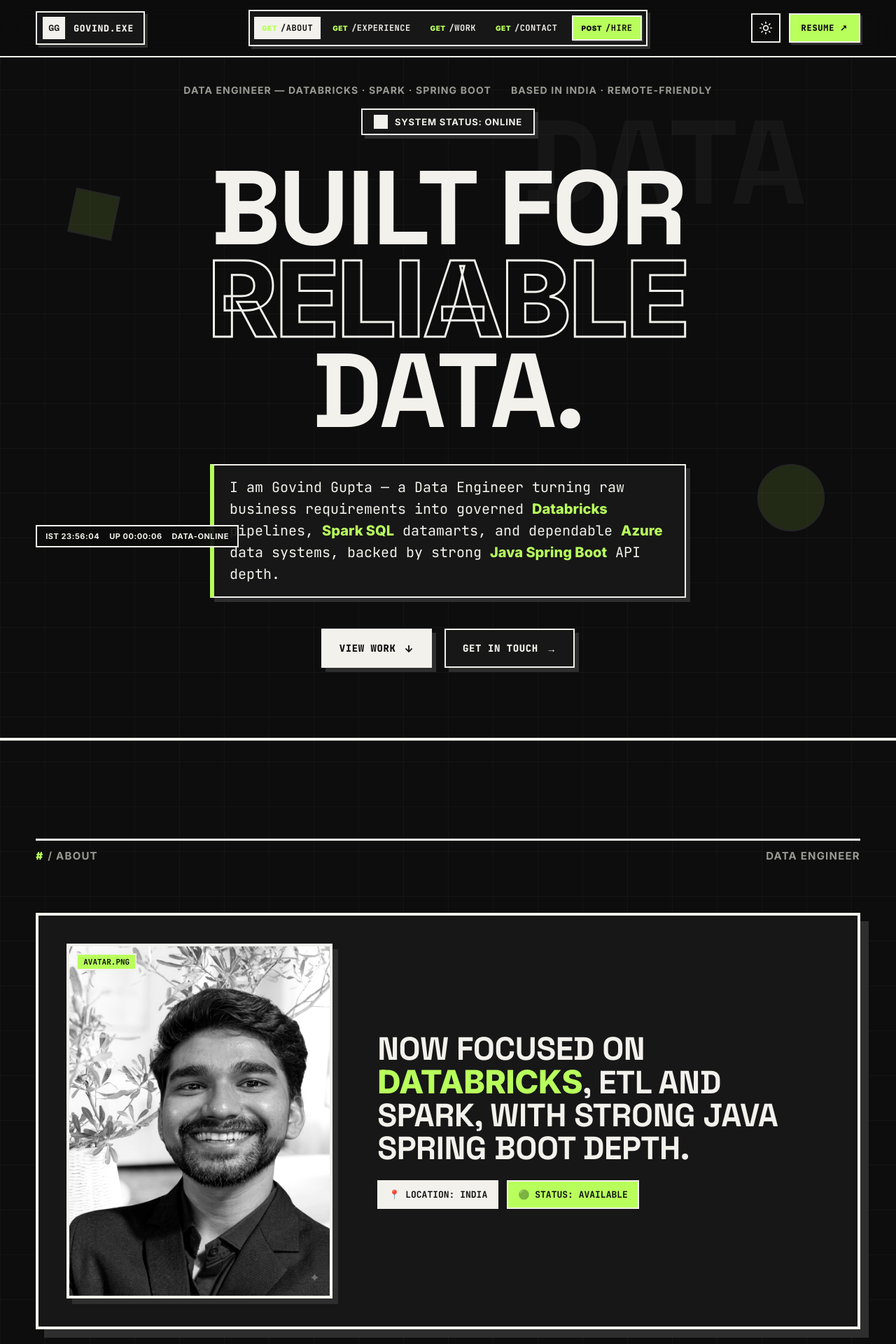
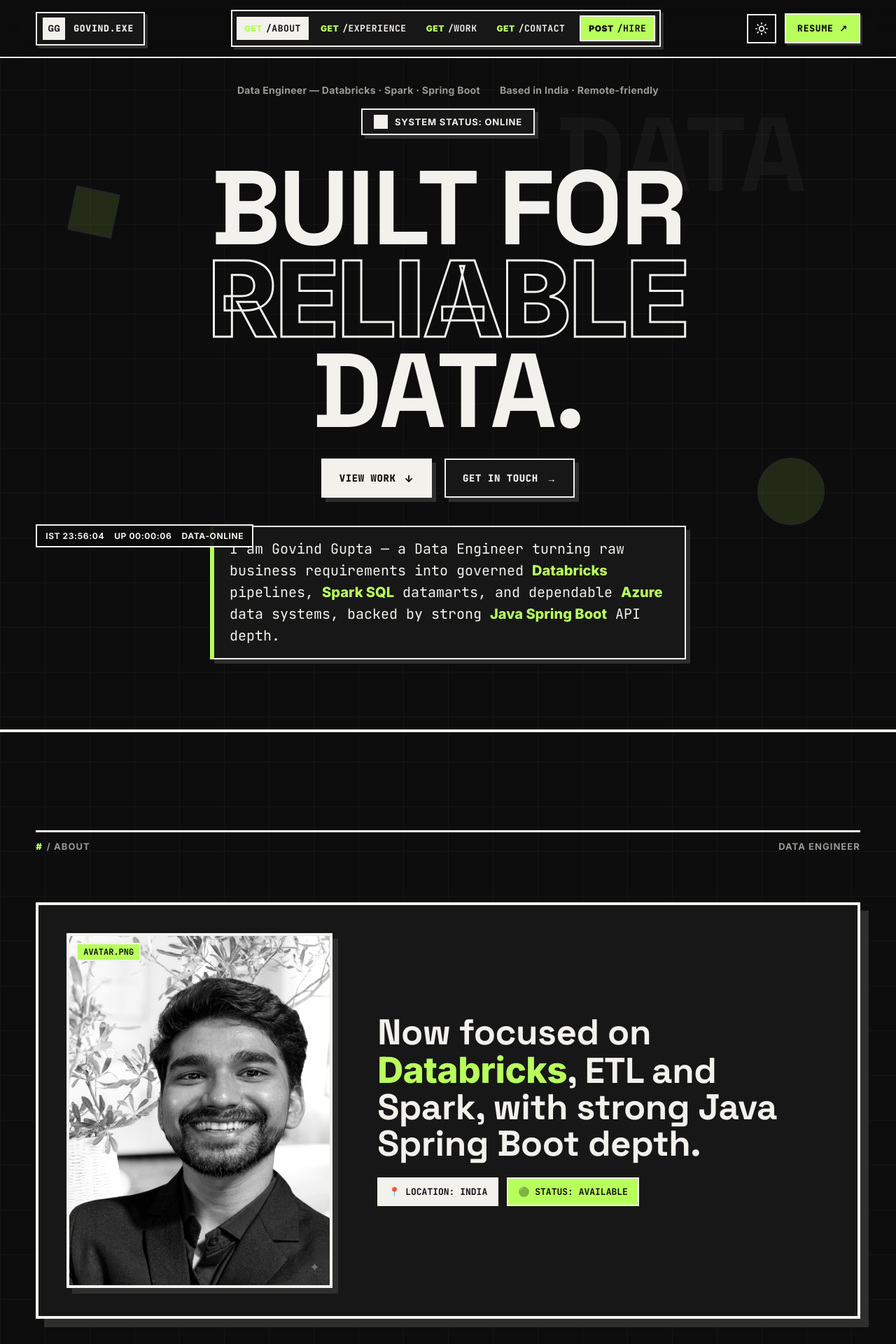
Before and after one commit to govind516/3D-Portfolio-Website, a React (Vite) app: page / in a window 1280 px wide. Shown: the top 1920 px of the page at 70% size. Built offline with nearby package versions, Linux system fonts and the light colour scheme.

Commit message:
fix: usability pass - type scale tokens, 12px text floor, hero CTA proximity, contact form balance, scroll-spy reset, WIP project chip

```diff
--- a/src/components/CinematicPortfolio.jsx
+++ b/src/components/CinematicPortfolio.jsx
@@ -101,7 +101,7 @@
   const [menuOpen, setMenuOpen] = useState(false);
   const [form, setForm] = useState({ name: "", email: "", message: "" });
   const [sending, setSending] = useState(false);
-  const [activeSection, setActiveSection] = useState("about");
+  const [activeSection, setActiveSection] = useState("");
   const [theme, setTheme] = useState(getInitialTheme);
   const [preloaderDone, setPreloaderDone] = useState(false);
   const [now, setNow] = useState(() => new Date());
@@ -216,7 +216,7 @@
 
     const isButtonLike = (target) =>
       target.closest(
-        ".brut-button, .project-arrow, .theme-toggle, .brut-resume, .is-hire, button, input, textarea, select, label"
+        ".brut-button, .theme-toggle, .brut-resume, .is-hire, button, input, textarea, select, label"
       );
     const isLink = (target) => target.closest("a");
 
@@ -269,6 +269,10 @@
         entries.forEach((entry) => {
           if (entry.isIntersecting) {
             setActiveSection(entry.target.id);
+          } else {
+            setActiveSection((current) =>
+              current === entry.target.id ? "" : current
+            );
           }
         });
       },
@@ -348,7 +352,7 @@
     if (window.matchMedia("(prefers-reduced-motion: reduce)").matches) return;
 
     const magneticEls = document.querySelectorAll(
-      ".brut-button, .project-arrow, .brut-resume, .theme-toggle"
+      ".brut-button, .brut-resume, .theme-toggle"
     );
     const onMagneticMove = (event) => {
       const el = event.currentTarget;
@@ -608,14 +612,6 @@
               DATA.
             </h1>
 
-            <p className="hero-statement">
-              I am Govind Gupta — a Data Engineer turning raw business
-              requirements into governed <b>Databricks</b> pipelines,{" "}
-              <b>Spark SQL</b> datamarts, and dependable{" "}
-              <b>Azure</b> data systems, backed by strong{" "}
-              <b>Java Spring Boot</b> API depth.
-            </p>
-
             <div className="hero-actions">
               <a href="#work" className="brut-button is-solid">
                 View Work <b>↓</b>
@@ -627,6 +623,14 @@
                 Get in Touch <b>→</b>
               </a>
             </div>
+
+            <p className="hero-statement">
+              I am Govind Gupta — a Data Engineer turning raw business
+              requirements into governed <b>Databricks</b> pipelines,{" "}
+              <b>Spark SQL</b> datamarts, and dependable{" "}
+              <b>Azure</b> data systems, backed by strong{" "}
+              <b>Java Spring Boot</b> API depth.
+            </p>
           </div>
         </section>
 
@@ -797,6 +801,11 @@
                     ))}
                   </div>
                   <div className="project-cta">
+                    {project.inProgress && !project.source_code_link ? (
+                      <span className="project-wip">
+                        In Progress — Case Study Soon
+                      </span>
+                    ) : (
                       <div className="project-links">
                         {project.source_code_link ? (
                           <a
@@ -817,20 +826,7 @@
                           </a>
                         ) : null}
                       </div>
-                    {project.source_code_link ? (
-                      <a
-                        className="project-arrow"
-                        href={project.source_code_link}
-                        target="_blank"
-                        rel="noopener noreferrer"
-                        aria-label={`Open ${project.name} source code`}
-                      >
-                        <i
-                          className="ri-arrow-right-up-line"
-                          aria-hidden="true"
-                        />
-                      </a>
-                    ) : null}
+                    )}
                   </div>
                 </div>
               </article>
--- a/src/constants/index.js
+++ b/src/constants/index.js
@@ -82,6 +82,7 @@
     imageHeight: 801,
     imageAlt:
       "Screenshot of the Meeting-to-Action Copilot app showing a meeting summary and generated action items",
+    inProgress: true,
   },
   {
     name: "Journal App",
--- a/src/index.css
+++ b/src/index.css
@@ -20,6 +20,16 @@
   --shadow: #2e2e2e;
   --font-display: "Space Grotesk", sans-serif;
   --font-mono: "JetBrains Mono", monospace;
+  --text-2xs: 0.75rem;
+  --text-xs: 0.8125rem;
+  --text-sm: 0.875rem;
+  --text-base: 1rem;
+  --text-lg: 1.25rem;
+  --text-title: clamp(1.25rem, 2.6vw, 1.875rem);
+  --text-headline: clamp(1.625rem, 4vw, 3.5rem);
+  --text-display: clamp(3.5rem, 12vw, 9.375rem);
+  --text-quote: clamp(3rem, 6vw, 3.5rem);
+  --text-giant: clamp(7.5rem, 22vw, 20rem);
   background: var(--bg);
   color-scheme: dark;
 }
@@ -45,7 +55,7 @@
   overflow-x: hidden;
   background: var(--bg);
   color: var(--ink);
-  font-size: 16px;
+  font-size: var(--text-base);
 }
 
 ::selection {
@@ -62,7 +72,6 @@
 .brut-resume:focus-visible,
 .theme-toggle:focus-visible,
 .brut-menu-button:focus-visible,
-.project-arrow:focus-visible,
 .brut-nav-links a.is-hire:focus-visible {
   outline: 3px solid var(--accent);
   outline-offset: 2px;
@@ -192,7 +201,7 @@
   box-shadow: 8px 8px 0 var(--shadow);
   padding: 18px 20px;
   font-family: var(--font-mono);
-  font-size: 12.5px;
+  font-size: var(--text-xs);
   line-height: 1.8;
   color: var(--ink);
 }
@@ -242,7 +251,7 @@
   -webkit-backdrop-filter: blur(12px);
   color: var(--ink);
   font-family: var(--font-mono);
-  font-size: 11px;
+  font-size: var(--text-2xs);
   font-weight: 700;
   letter-spacing: 0.05em;
   text-transform: uppercase;
@@ -352,7 +361,7 @@
   background: var(--ink);
   color: var(--bg);
   font-family: var(--font-display);
-  font-size: 12px;
+  font-size: var(--text-xs);
   font-weight: 900;
   transition: background 0.18s ease, color 0.18s ease;
 }
@@ -364,7 +373,7 @@
 
 .brand-name {
   font-family: var(--font-mono);
-  font-size: 13px;
+  font-size: var(--text-xs);
   font-weight: 800;
   letter-spacing: 0.06em;
   text-transform: uppercase;
@@ -387,7 +396,7 @@
   padding: 8px 11px;
   color: var(--ink);
   font-family: var(--font-mono);
-  font-size: 12px;
+  font-size: var(--text-xs);
   font-weight: 700;
   text-transform: uppercase;
   letter-spacing: 0.04em;
@@ -397,7 +406,7 @@
 
 .brut-nav-links a .method {
   color: var(--accent);
-  font-size: 10px;
+  font-size: var(--text-2xs);
   font-weight: 900;
 }
 
@@ -482,7 +491,7 @@
   color: var(--accent-ink);
   padding: 11px 16px;
   font-family: var(--font-mono);
-  font-size: 12px;
+  font-size: var(--text-xs);
   font-weight: 800;
   text-transform: uppercase;
   letter-spacing: 0.06em;
@@ -505,7 +514,7 @@
   color: var(--ink);
   padding: 11px 16px;
   font-family: var(--font-mono);
-  font-size: 12px;
+  font-size: var(--text-xs);
   font-weight: 800;
   text-transform: uppercase;
   cursor: pointer;
@@ -552,7 +561,7 @@
   border-top: 3px solid var(--ink);
   padding-top: 12px;
   font-family: var(--font-mono);
-  font-size: clamp(12px, 1.4vw, 15px);
+  font-size: var(--text-xs);
   font-weight: 700;
   text-transform: uppercase;
   letter-spacing: 0.08em;
@@ -629,7 +638,7 @@
   right: 10%;
   font-family: var(--font-display);
   font-weight: 800;
-  font-size: clamp(80px, 14vw, 170px);
+  font-size: var(--text-display);
   line-height: 1;
   color: var(--ink);
   opacity: 0.04;
@@ -656,10 +665,9 @@
   gap: 8px 28px;
   flex-wrap: wrap;
   font-family: var(--font-mono);
-  font-size: clamp(11px, 1.4vw, 14px);
+  font-size: var(--text-sm);
   font-weight: 700;
-  text-transform: uppercase;
-  letter-spacing: 0.08em;
+  letter-spacing: 0.02em;
   color: var(--muted);
   margin-bottom: 18px;
   animation: fade-up 700ms ease-out both;
@@ -673,7 +681,7 @@
   padding: 7px 16px;
   font-family: var(--font-mono);
   font-weight: 700;
-  font-size: 13px;
+  font-size: var(--text-xs);
   text-transform: uppercase;
   letter-spacing: 0.06em;
   box-shadow: 5px 5px 0 var(--shadow);
@@ -702,11 +710,11 @@
 .hero-title {
   font-family: var(--font-display);
   font-weight: 800;
-  font-size: clamp(56px, 12vw, 150px);
+  font-size: var(--text-display);
   line-height: 0.86;
   letter-spacing: -0.02em;
   text-transform: uppercase;
-  margin-bottom: clamp(24px, 4vw, 40px);
+  margin-bottom: clamp(20px, 3vw, 32px);
   animation: fade-up 800ms ease-out 120ms both;
 }
 
@@ -718,18 +726,18 @@
 
 .hero-statement {
   max-width: 680px;
-  margin: 0 auto clamp(28px, 4vw, 44px);
+  margin: clamp(24px, 4vw, 40px) auto 0;
   background: var(--panel);
   color: var(--ink);
   border: 2px solid var(--ink);
   border-left: 6px solid var(--accent);
   padding: 16px 22px;
   font-family: var(--font-mono);
-  font-size: clamp(15px, 2vw, 20px);
+  font-size: var(--text-lg);
   line-height: 1.55;
   box-shadow: 6px 6px 0 var(--shadow);
   text-align: left;
-  animation: fade-up 800ms ease-out 220ms both;
+  animation: fade-up 800ms ease-out 320ms both;
 }
 
 .hero-statement b {
@@ -742,7 +750,7 @@
   gap: 18px;
   flex-wrap: wrap;
   justify-content: center;
-  animation: fade-up 800ms ease-out 320ms both;
+  animation: fade-up 800ms ease-out 220ms both;
 }
 
 /* ===== BUTTON ===== */
@@ -756,7 +764,7 @@
   padding: 0 24px;
   border: 2px solid var(--ink);
   font-family: var(--font-mono);
-  font-size: 14px;
+  font-size: var(--text-sm);
   font-weight: 800;
   text-transform: uppercase;
   letter-spacing: 0.04em;
@@ -845,7 +853,7 @@
   background: var(--accent);
   color: var(--accent-ink);
   font-family: var(--font-mono);
-  font-size: 11px;
+  font-size: var(--text-2xs);
   font-weight: 700;
   padding: 3px 8px;
   border: 2px solid var(--ink);
@@ -854,9 +862,8 @@
 .about-copy h2 {
   font-family: var(--font-display);
   font-weight: 800;
-  font-size: clamp(26px, 3.6vw, 52px);
+  font-size: var(--text-headline);
   line-height: 1.02;
-  text-transform: uppercase;
   letter-spacing: -0.01em;
   margin-bottom: 22px;
 }
@@ -874,7 +881,7 @@
 
 .about-badge {
   font-family: var(--font-mono);
-  font-size: 13px;
+  font-size: var(--text-xs);
   font-weight: 700;
   padding: 10px 14px;
   border: 2px solid var(--ink);
@@ -929,7 +936,7 @@
 .testimonial-mark {
   font-family: var(--font-display);
   font-weight: 800;
-  font-size: 56px;
+  font-size: var(--text-quote);
   line-height: 0.4;
   color: var(--accent);
   margin-bottom: 4px;
@@ -937,7 +944,7 @@
 
 .testimonial-body blockquote {
   font-family: var(--font-mono);
-  font-size: clamp(14px, 1.8vw, 18px);
+  font-size: var(--text-base);
   line-height: 1.6;
   color: var(--ink);
   max-width: 640px;
@@ -952,14 +959,14 @@
 
 .testimonial-body figcaption strong {
   font-family: var(--font-display);
-  font-size: 15px;
+  font-size: var(--text-sm);
   text-transform: uppercase;
   letter-spacing: 0.02em;
 }
 
 .testimonial-body figcaption span {
   font-family: var(--font-mono);
-  font-size: 11px;
+  font-size: var(--text-2xs);
   font-weight: 700;
   text-transform: uppercase;
   letter-spacing: 0.08em;
@@ -1014,14 +1021,14 @@
 
 .timeline-head h3 {
   font-family: var(--font-display);
-  font-size: clamp(20px, 2.6vw, 30px);
+  font-size: var(--text-title);
   line-height: 1.1;
   text-transform: uppercase;
 }
 
 .timeline-date-badge {
   font-family: var(--font-mono);
-  font-size: 11px;
+  font-size: var(--text-2xs);
   font-weight: 700;
   text-transform: uppercase;
   letter-spacing: 0.04em;
@@ -1034,7 +1041,7 @@
 .timeline-company {
   font-family: var(--font-mono);
   font-weight: 700;
-  font-size: 15px;
+  font-size: var(--text-sm);
   color: var(--accent);
   margin-bottom: 12px;
 }
@@ -1049,7 +1056,7 @@
 .timeline-points li {
   color: var(--muted);
   line-height: 1.55;
-  font-size: 14.5px;
+  font-size: var(--text-sm);
 }
 
 .timeline-points li::marker {
@@ -1077,7 +1084,7 @@
   min-height: 80px;
   padding: 0 28px;
   font-family: var(--font-mono);
-  font-size: clamp(16px, 2.2vw, 24px);
+  font-size: var(--text-lg);
   font-weight: 700;
   text-transform: uppercase;
   white-space: nowrap;
@@ -1109,7 +1116,7 @@
   font-weight: 800;
   text-transform: uppercase;
   letter-spacing: -0.01em;
-  font-size: clamp(48px, 9vw, 132px);
+  font-size: var(--text-display);
   line-height: 0.9;
   color: transparent;
   -webkit-text-stroke: 3px var(--ink);
@@ -1179,7 +1186,7 @@
 
 .project-type {
   font-family: var(--font-mono);
-  font-size: 11px;
+  font-size: var(--text-2xs);
   font-weight: 700;
   text-transform: uppercase;
   letter-spacing: 0.08em;
@@ -1188,7 +1195,7 @@
 
 .project-body h3 {
   font-family: var(--font-display);
-  font-size: clamp(22px, 2.6vw, 34px);
+  font-size: var(--text-title);
   font-weight: 800;
   text-transform: uppercase;
   line-height: 1;
@@ -1196,7 +1203,7 @@
 
 .project-body p {
   font-family: var(--font-mono);
-  font-size: 13.5px;
+  font-size: var(--text-sm);
   color: var(--muted);
   line-height: 1.7;
   flex: 1;
@@ -1212,7 +1219,7 @@
   background: var(--ink);
   color: var(--bg);
   font-family: var(--font-mono);
-  font-size: 10px;
+  font-size: var(--text-2xs);
   font-weight: 700;
   text-transform: uppercase;
   letter-spacing: 0.04em;
@@ -1233,9 +1240,20 @@
   flex-wrap: wrap;
 }
 
+.project-wip {
+  font-family: var(--font-mono);
+  font-size: var(--text-xs);
+  font-weight: 800;
+  text-transform: uppercase;
+  letter-spacing: 0.04em;
+  color: var(--muted);
+  border: 2px dashed var(--line);
+  padding: 8px 12px;
+}
+
 .project-links a {
   font-family: var(--font-mono);
-  font-size: 12px;
+  font-size: var(--text-xs);
   font-weight: 800;
   text-transform: uppercase;
   letter-spacing: 0.04em;
@@ -1247,29 +1265,6 @@
 
 .project-links a:hover {
   color: var(--accent);
-}
-
-.project-arrow {
-  width: 46px;
-  height: 46px;
-  flex-shrink: 0;
-  display: inline-flex;
-  align-items: center;
-  justify-content: center;
-  border: 2px solid var(--ink);
-  background: var(--accent);
-  color: var(--accent-ink);
-  font-size: 20px;
-  box-shadow: 3px 3px 0 var(--shadow);
-  text-decoration: none;
-  transition: transform 0.18s ease, box-shadow 0.18s ease, background-color 0.18s ease, color 0.18s ease;
-}
-
-.project-arrow:hover {
-  transform: translate(2px, 2px);
-  box-shadow: none;
-  background: var(--ink);
-  color: var(--bg);
 }
 
 .work-footer {
@@ -1308,7 +1303,7 @@
   padding: 10px 18px;
   font-family: var(--font-display);
   font-weight: 800;
-  font-size: clamp(16px, 2vw, 22px);
+  font-size: var(--text-lg);
   text-transform: uppercase;
   box-shadow: 6px 6px 0 var(--shadow);
   transform: rotate(-5deg);
@@ -1318,13 +1313,13 @@
   display: grid;
   grid-template-columns: minmax(0, 1fr) minmax(320px, 0.9fr);
   gap: clamp(28px, 5vw, 72px);
-  align-items: start;
+  align-items: stretch;
 }
 
 .contact-title {
   font-family: var(--font-display);
   font-weight: 800;
-  font-size: clamp(30px, 4.6vw, 64px);
+  font-size: var(--text-headline);
   line-height: 0.95;
   text-transform: uppercase;
   letter-spacing: -0.01em;
@@ -1340,14 +1335,14 @@
   max-width: 560px;
   color: var(--muted);
   font-family: var(--font-mono);
-  font-size: clamp(14px, 1.6vw, 17px);
+  font-size: var(--text-base);
   line-height: 1.6;
   margin-bottom: 24px;
 }
 
 .contact-side .contact-response {
   color: var(--accent);
-  font-size: clamp(13px, 1.4vw, 15px);
+  font-size: var(--text-sm);
   margin-top: -12px;
 }
 
@@ -1381,25 +1376,25 @@
   justify-content: center;
   background: var(--ink);
   color: var(--bg);
-  font-size: 16px;
+  font-size: var(--text-base);
 }
 
 .contact-list a > i:last-child {
   margin-left: auto;
   color: var(--muted);
-  font-size: 16px;
+  font-size: var(--text-base);
 }
 
 .contact-value {
   display: grid;
   gap: 2px;
   font-family: var(--font-mono);
-  font-size: 14px;
+  font-size: var(--text-sm);
   font-weight: 700;
 }
 
 .contact-value .label {
-  font-size: 10px;
+  font-size: var(--text-2xs);
   font-weight: 800;
   text-transform: uppercase;
   letter-spacing: 0.08em;
@@ -1408,7 +1403,8 @@
 
 .brut-form {
   display: grid;
-  gap: 16px;
+  gap: clamp(16px, 2vw, 22px);
+  align-content: center;
   border: 3px solid var(--ink);
   background: var(--bg2);
   padding: clamp(20px, 3vw, 30px);
@@ -1422,7 +1418,7 @@
 
 .brut-form label > span {
   font-family: var(--font-mono);
-  font-size: 11px;
+  font-size: var(--text-2xs);
   font-weight: 800;
   text-transform: uppercase;
   letter-spacing: 0.08em;
@@ -1437,7 +1433,7 @@
   color: var(--ink);
   padding: 14px;
   font-family: var(--font-mono);
-  font-size: 14px;
+  font-size: var(--text-sm);
   outline: 0;
   transition: background 0.18s ease, color 0.18s ease, box-shadow 0.18s ease;
 }
@@ -1487,13 +1483,13 @@
 .footer-brand h2 {
   font-family: var(--font-display);
   font-weight: 800;
-  font-size: clamp(28px, 4vw, 44px);
+  font-size: var(--text-headline);
   text-transform: uppercase;
 }
 
 .footer-col h3 {
   font-family: var(--font-mono);
-  font-size: 12px;
+  font-size: var(--text-xs);
   font-weight: 800;
   text-transform: uppercase;
   letter-spacing: 0.08em;
@@ -1513,7 +1509,7 @@
   color: #9a9a94;
   text-decoration: none;
   font-family: var(--font-mono);
-  font-size: 13px;
+  font-size: var(--text-xs);
   transition: color 0.18s ease;
 }
 
@@ -1537,7 +1533,7 @@
   justify-content: center;
   border: 2px solid #333;
   color: #9a9a94;
-  font-size: 18px;
+  font-size: var(--text-base);
   transition: color 0.18s ease, background-color 0.18s ease, border-color 0.18s ease;
 }
 
@@ -1560,7 +1556,7 @@
   flex-wrap: wrap;
   color: #6b6b6b;
   font-family: var(--font-mono);
-  font-size: 12px;
+  font-size: var(--text-xs);
   text-transform: uppercase;
   letter-spacing: 0.06em;
 }
@@ -1582,7 +1578,7 @@
   text-align: center;
   font-family: var(--font-display);
   font-weight: 800;
-  font-size: clamp(120px, 22vw, 320px);
+  font-size: var(--text-giant);
   line-height: 0.8;
   color: #fff;
   opacity: 0.03;
@@ -1714,7 +1710,7 @@
     color: var(--ink);
     text-decoration: none;
     font-family: var(--font-mono);
-    font-size: 14px;
+    font-size: var(--text-sm);
     font-weight: 700;
     text-transform: uppercase;
     letter-spacing: 0.06em;
@@ -1722,7 +1718,7 @@
 
   .brut-mobile-menu a .method {
     color: var(--accent);
-    font-size: 10px;
+    font-size: var(--text-2xs);
     font-weight: 900;
   }
 
@@ -1764,7 +1760,7 @@
     flex: 1;
     min-width: 0;
     padding: 0 14px;
-    font-size: 12px;
+    font-size: var(--text-xs);
   }
 
   .text-outline {
@@ -1782,7 +1778,7 @@
 
   .contact-badge {
     left: -6px;
-    font-size: 16px;
+    font-size: var(--text-base);
     padding: 8px 14px;
   }
 
```
Lines whose indentation alone changed are shown as unchanged.
